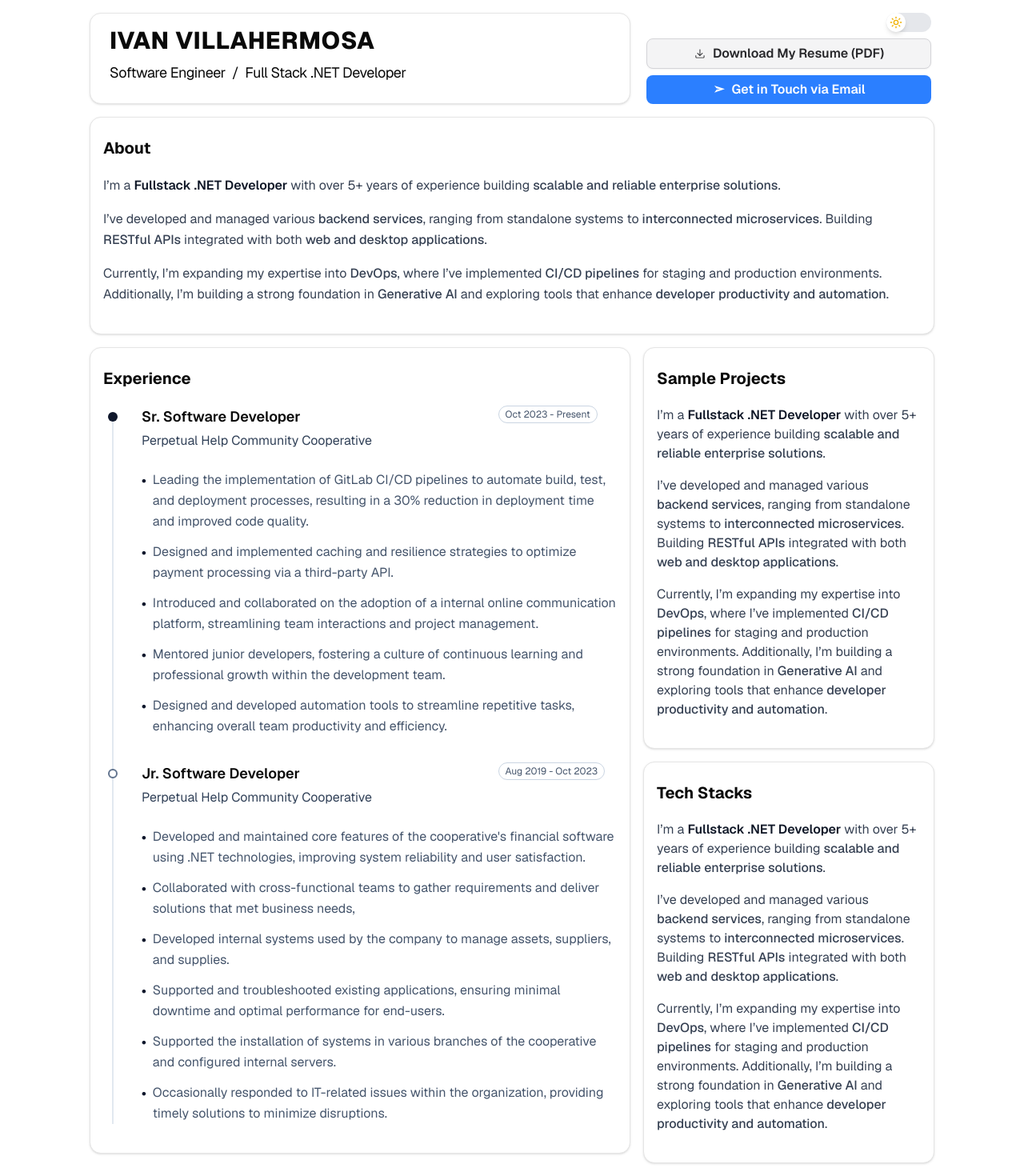
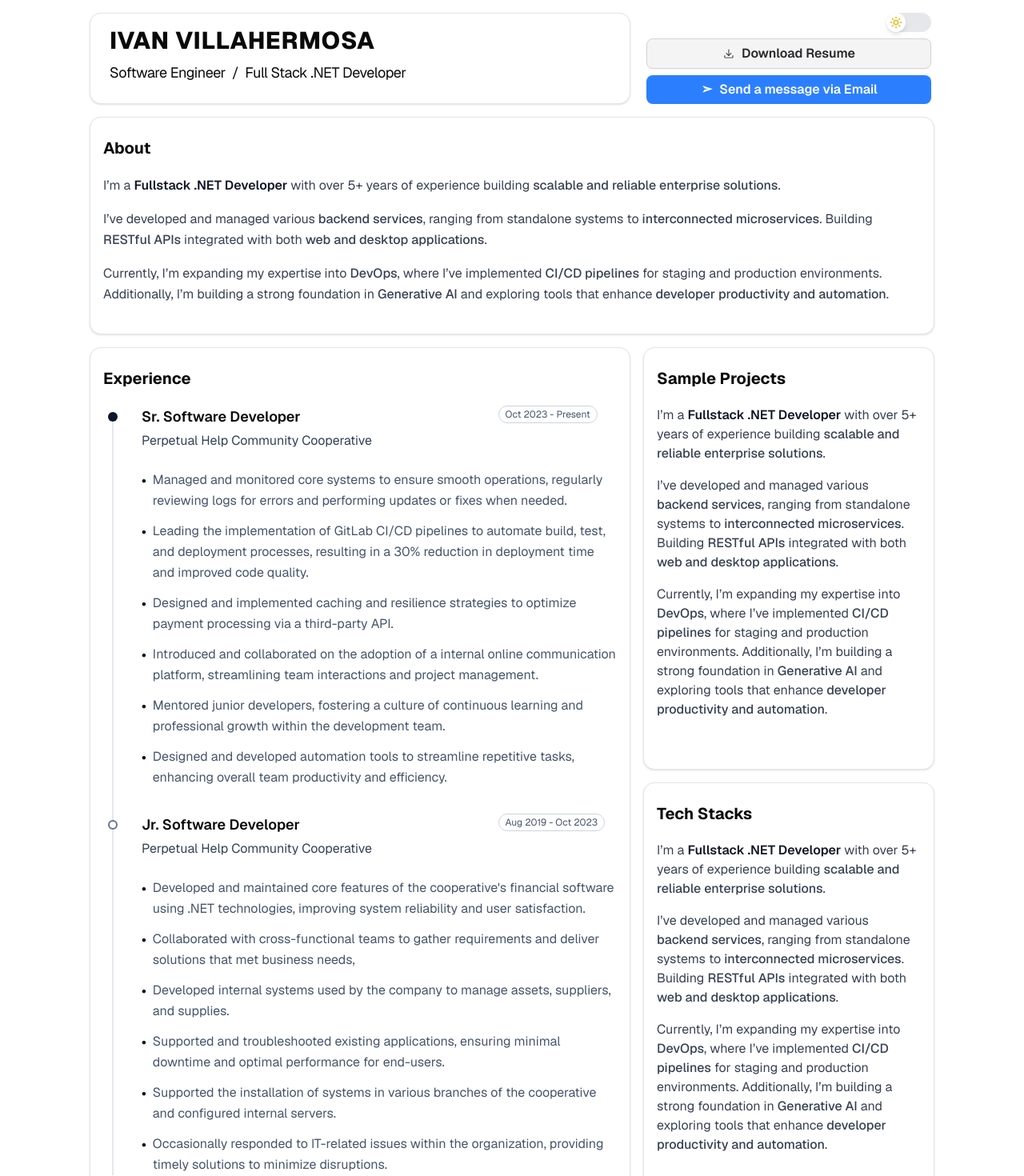
Before and after one commit to ivillahermosa/my-portfolio, a Next.js app: page / in a window 1280 px wide. Shown: the top 1470 px of the page at 80% size. Built offline with nearby package versions, Linux system fonts and the light colour scheme; no server answers.

Commit message:
Fix length cards and md responsive

```diff
--- a/app/page.tsx
+++ b/app/page.tsx
@@ -21,13 +21,17 @@ export default function Home() {
         <About/>
       </section>
 
-      <section className="flex flex-col md:flex-row md:items-stretch gap-4">
-        <div className="md:w-[65%] flex flex-col">
+      <section className="flex flex-col lg:flex-row lg:items-stretch gap-4">
+        <div className="lg:w-[65%] flex flex-col">
           <Experience/>
         </div>
-        <div className="md:w-[35%] flex flex-col gap-4">
-          <RecentProjects/>
-          <TechStacks/>
+        <div className="lg:w-[35%] flex flex-col gap-4">
+          <div className="flex-1">
+            <RecentProjects/>
+          </div>
+          <div className="flex-1">
+            <TechStacks/>
+          </div>
         </div>
       </section>
     </section>
--- a/components/main/Experience.tsx
+++ b/components/main/Experience.tsx
@@ -27,7 +27,7 @@ export default async function Experience() {
 
                                 <div className="flex-1 min-w-0 ">
                                     <div className="flex w-full flex-col sm:flex-row mb-4">
-                                        <div className="sm:flex-[0_0_70%] lg:flex-[0_0_75%]">
+                                        <div className="sm:flex-[0_0_70%] md:flex-[0_0_75%]">
                                             <h3 className="text-lg font-semibold mb-1">{exp.title}</h3>
                                             <p className="text-base text-slate-700 dark:text-slate-300 mb-2">{exp.company}</p>
                                         </div>
--- a/components/main/RecentProjects.tsx
+++ b/components/main/RecentProjects.tsx
@@ -2,7 +2,7 @@ import { Card, CardContent, CardHeader, CardTitle } from "../ui/card";
 
 export default async function RecentProjects() {
     return (
-        <Card>
+        <Card className="h-full">
             <div className="px-4 pb-3">
                 <CardHeader className="p-0">
                     <CardTitle className="text-lg lg:text-xl font-bold">Sample Projects</CardTitle>
--- a/components/main/SocialLinks.tsx
+++ b/components/main/SocialLinks.tsx
@@ -12,7 +12,7 @@ export default async function SocialLinks() {
                         hover:bg-blue-600 text-white dark:text-white cursor-pointer">
                         <SendIconFilled className="h-5 w-5 flex-shrink-0"/>
                         <span className="text-base hidden md:inline font-semibold">
-                            Get in Touch via Email
+                            Send a message via Email
                         </span>
                         <span className="text-sm md:hidden font-semibold">Contact Me</span>
                     </Button>
@@ -22,9 +22,9 @@ export default async function SocialLinks() {
                         hover:border-white transition-colors duration-200">
                         <DownloadIcon className="h-5 w-5 flex-shrink-0" />
                         <span className="text-base hidden md:inline font-semibold">
-                            Download My Resume (PDF)
+                            Download Resume
                         </span>
-                        <span className="text-sm md:hidden font-semibold">Resume</span>
+                        <span className="text-sm md:hidden font-semibold">Get Resume</span>
                     </Button>
                 </div>
                 <div className="flex md:justify-end items-center">
--- a/components/main/TechStacks.tsx
+++ b/components/main/TechStacks.tsx
@@ -2,7 +2,7 @@ import { Card, CardContent, CardHeader, CardTitle } from "../ui/card";
 
 export default async function TechStacks() {
     return (
-        <Card>
+        <Card className="h-full">
             <div className="px-4 pb-3">
                 <CardHeader className="p-0">
                     <CardTitle className="text-lg lg:text-xl font-bold">Tech Stacks</CardTitle>
--- a/data/experience.ts
+++ b/data/experience.ts
@@ -11,6 +11,7 @@ export const experienceData: ExperienceDTO[] = [
         company: "Perpetual Help Community Cooperative",
         period: "Oct 2023 - Present",
         description: [
+            "Managed and monitored core systems to ensure smooth operations, regularly reviewing logs for errors and performing updates or fixes when needed.",
             "Leading the implementation of GitLab CI/CD pipelines to automate build, test, and deployment processes, resulting in a 30% reduction in deployment time and improved code quality.",
             "Designed and implemented caching and resilience strategies to optimize payment processing via a third-party API.",
             "Introduced and collaborated on the adoption of a internal online communication platform, streamlining team interactions and project management.",
```
